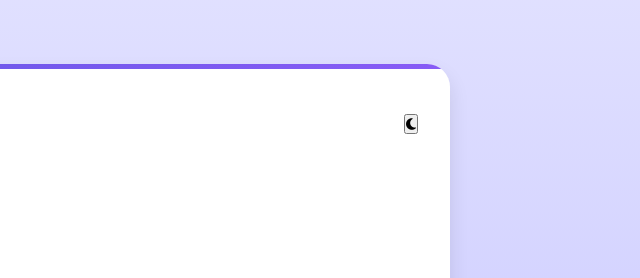
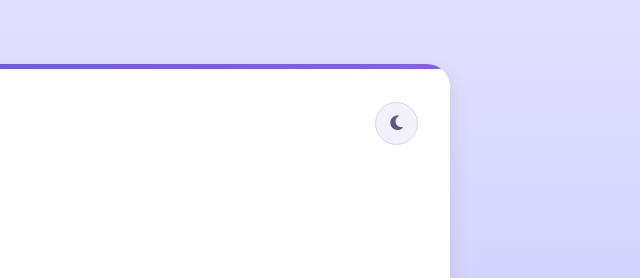
Before and after one commit to Savant-Syntax/Image-generator, a plain HTML site: page index.html in a window 1280 px wide. Shown: the part 214-492 px from the top of the page, 640-1280 px from the left. Drawn offline with Linux system fonts and the light colour scheme; a web font is replaced by a local one.

Commit message:
Hover animation add on .header .theme-toggle

```diff
--- a/style.css
+++ b/style.css
@@ -71,3 +71,24 @@ body{
     justify-content: center;
     background: var(--color-gradient);
 }
+
+.header .theme-toggle{
+    height: 43px;
+    width: 43px;
+    border-radius: 50%;
+    font-size: 1.05rem;
+    cursor: pointer;
+    display: flex;
+    align-items: center;
+    justify-content: center;
+    color: var(--color-placeholder);
+    background: var(--color-input);
+    border: 1px solid var(--color-border);
+    transition: all 0.3s ease;
+}
+
+.header .theme-toggle:hover{
+    color: var(--color-primary);
+    transform: translateY(-2px);
+    box-shadow: 0 4px 6px -1px rgba(0,0,0, 0.1);
+}
```
